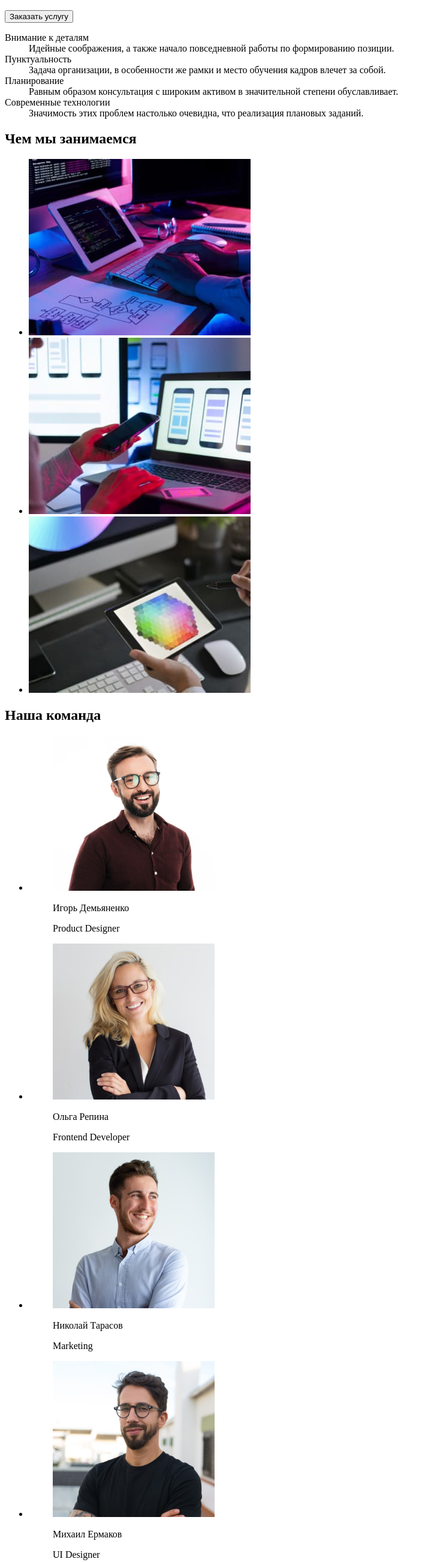
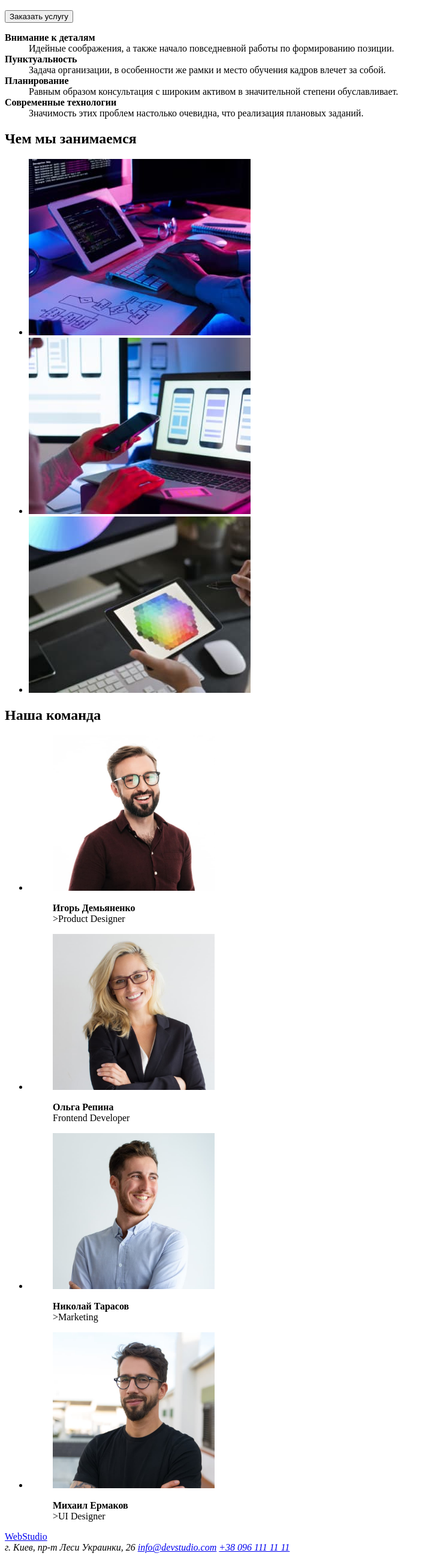
Before and after one commit to KatyaTsiv/goit-markup-hw-01, a plain HTML site: page index.html in a window 1280 px wide. Shown: the part 180-2784 px from the top of the page at 60% size, without its empty margins (0-719 px from the left). Drawn offline with Linux system fonts and the light colour scheme.

Commit message:
Update index.html

```diff
--- a/index.html
+++ b/index.html
@@ -33,25 +33,25 @@
 
       <dl>
       <dt>
-Внимание к деталям
+<b>Внимание к деталям</b>
       </dt>
       <dd>
 Идейные соображения, а также начало повседневной работы по формированию позиции.
       </dd>
       <dt>
-   Пунктуальность
+<b> Пунктуальность</b>
       </dt>
       <dd>
       Задача организации, в особенности же рамки и место обучения кадров влечет за собой.
       </dd>
       <dt>
-   Планирование
+   <b>Планирование</b>
       </dt>
       <dd>
       Равным образом консультация с широким активом в значительной степени обуславливает.
       </dd>
       <dt>
-    Современные технологии
+   <b>Современные технологии</b>
       </dt>
       <dd>
       Значимость этих проблем настолько очевидна, что реализация плановых заданий.
@@ -79,38 +79,38 @@
       <li>
          <figure>
             <img src="images/igor-demyanenko.jpg" alt="Фото Игоря Демьяненко" width="270">
-            <figcaption><p>Игорь Демьяненко</p><p>Product Designer</p></figcaption>
+            <figcaption><p><b>Игорь Демьяненко</b><br/>>Product Designer</p></figcaption>
          </figure>
       </li>
       <li>
          <figure>
             <img src="images/olga-repina.jpg" alt="Фото Ольги Репиной" width="270">
-            <figcaption><p>Ольга Репина</p><p>Frontend Developer</p></figcaption>
+            <figcaption><p><b>Ольга Репина</b><br/>Frontend Developer</p></figcaption>
          </figure>
       </li>
       <li>
          <figure>
             <img src="images/nikolay-tarasov.jpg" alt="Фото Николая Тарасова" width="270">
-            <figcaption><p>Николай Тарасов</p><p>Marketing</p></figcaption>
+            <figcaption><p><b>Николай Тарасов</b><br/>>Marketing</p></figcaption>
          </figure>
       </li>
       <li>
          <figure>
             <img src="images/mihail-ermakov.jpg" alt="Фото Михаила Ермакова" width="270">
-            <figcaption><p>Михаил Ермаков</p><p>UI Designer</p></figcaption>
+            <figcaption><p><b>Михаил Ермаков</b><br/>>UI Designer</p></figcaption>
          </figure>
       </li>
    </ul>
 </section>
   </main>
   <footer>
-<p><a href="/">WebStudio</a></p>
+<a href="/">WebStudio</a>
 <address>
-   <p>
+
    г. Киев, пр-т Леси Украинки, 26
-   </p>
-   <p><a href="mailto:info@devstudio.com">info@devstudio.com</a></p>
-   <p><a href="tel:+380961111111">+38 096 111 11 11</a></p>
+
+  <a href="mailto:info@devstudio.com">info@devstudio.com</a>
+   <a href="tel:+380961111111">+38 096 111 11 11</a>
 </address>
   </footer>
 </body>
```
